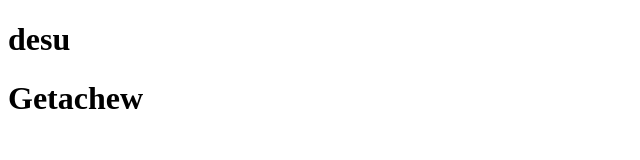
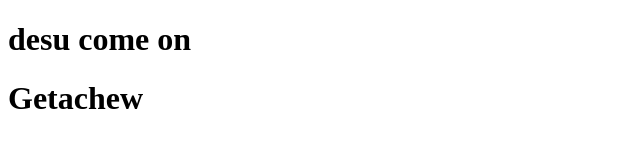
Before and after one commit to Mameye/gitpractice1, a plain HTML site: page Pages/index.html in a window 1280 px wide. Shown: the whole page, without its empty margins (0-640 px from the left). Drawn offline with Linux system fonts and the light colour scheme.

Commit message:
change index,html

```diff
--- a/Pages/index.html
+++ b/Pages/index.html
@@ -5,7 +5,7 @@
     <meta http-equiv="X-UA-Compatible" content="IE=edge">
     <meta name="viewport" content="width=device-width, initial-scale=1.0">
     <title>group 4</title>
-    <h1>desu</h1>
+    <h1>desu come on</h1>
 </head>
 <body>
  <h1>Getachew</h1>
```
